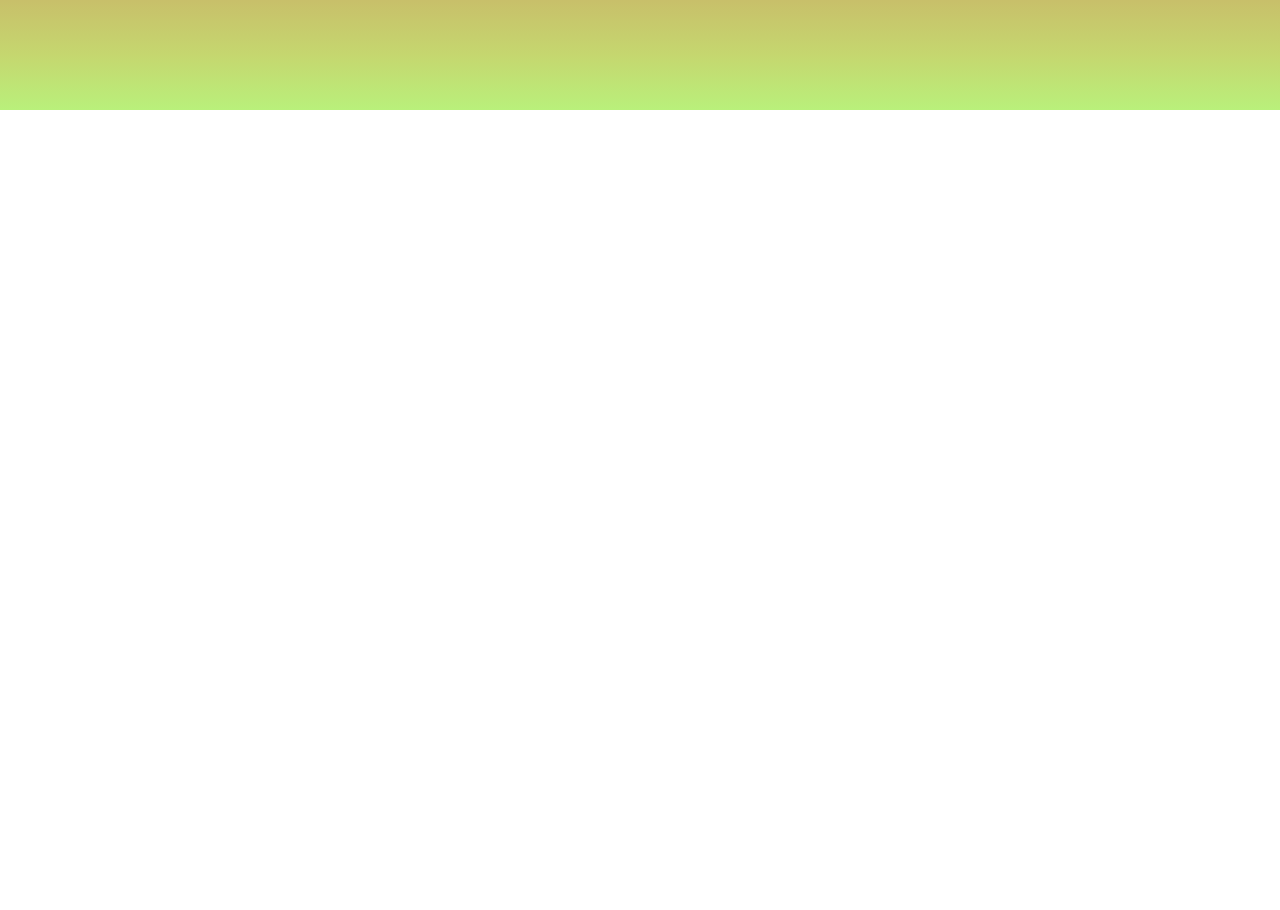
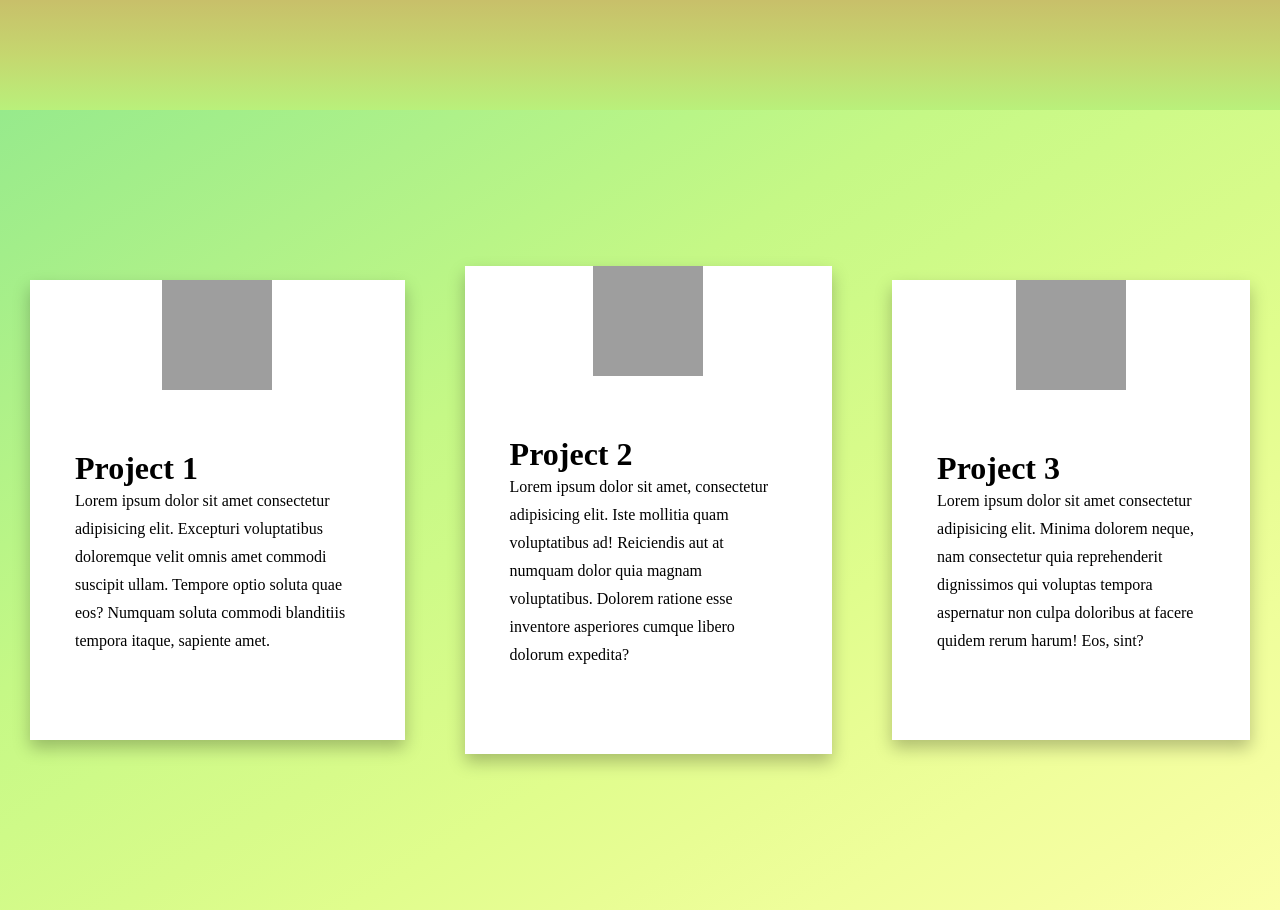
Before and after one commit to Shubham2157/Portfolio-design, a plain HTML site: page index.html in a window 1280 px wide. Shown: the part 574-1484 px from the top of the page. Before the commit the page ends 800 px from the top, so only its background shows below. Drawn offline with Linux system fonts and the light colour scheme; grey boxes are pictures that could not be loaded.

Commit message:
added project section

```diff
--- a/index.html
+++ b/index.html
@@ -38,6 +38,40 @@
         <span> Developer</span>
     </div>
 
+
+    <div class="main">
+        <div class="container">
+            <div class="imag"></div>
+            <div class="text-container">
+                <span></span>
+                <h1>Project 1</h1>
+                <p>
+                    Lorem ipsum dolor sit amet consectetur adipisicing elit. Excepturi voluptatibus doloremque velit omnis amet commodi suscipit ullam. Tempore optio soluta quae eos? Numquam soluta commodi blanditiis tempora itaque, sapiente amet.
+                </p>
+            </div>
+        </div>
+        <div class="container">
+            <div class="imag"></div>
+            <div class="text-container">
+                <span></span>
+                <h1>Project 2</h1>
+                <p>
+                    Lorem ipsum dolor sit amet, consectetur adipisicing elit. Iste mollitia quam voluptatibus ad! Reiciendis aut at numquam dolor quia magnam voluptatibus. Dolorem ratione esse inventore asperiores cumque libero dolorum expedita?
+                </p>
+            </div>
+        </div>
+        <div class="container">
+            <div class="imag"></div>
+            <div class="text-container">
+                <span></span>
+                <h1>Project 3</h1>
+                <p>
+                    Lorem ipsum dolor sit amet consectetur adipisicing elit. Minima dolorem neque, nam consectetur quia reprehenderit dignissimos qui voluptas tempora aspernatur non culpa doloribus at facere quidem rerum harum! Eos, sint?
+                </p>
+            </div>
+        </div>
+    </div>
+
 </body>
 
 </html>
--- a/style/index.css
+++ b/style/index.css
@@ -61,3 +61,39 @@ nav ul {
     color: cyan;
     font-family: 'Lato', sans-serif;
 }
+
+div.main {
+    height: 100vh;
+    display: flex;
+    align-items: center;
+    background-image: linear-gradient(to right bottom, #97ea8c, #a2ee8a, #aef189, #b9f587, #c5f886, #cefa88, #d7fb8a, #e0fd8d, #e8fd94, #effe9b, #f5fea2, #fbffaa);
+    justify-content: center;
+}
+
+div.container {
+    background: white;
+    display: flex;
+    flex-direction: column;
+    align-items: center;
+    justify-content: center;
+    margin: 30px;
+    box-shadow: 0 8px 16px rgba(0, 0, 0, 0.25);
+}
+
+p {
+    font-weight: 300;
+    line-height: 28px;
+    margin: 0 0 30px 0;
+}
+
+div.imag {
+    height: 110px;
+    width: 110px;
+    background: url("https://image.flaticon.com/icons/png/512/25/25231.png");
+    background-size: contain;
+    background-position: center;
+}
+
+div.text-container {
+    margin: 60px 45px 55px;
+}
```
